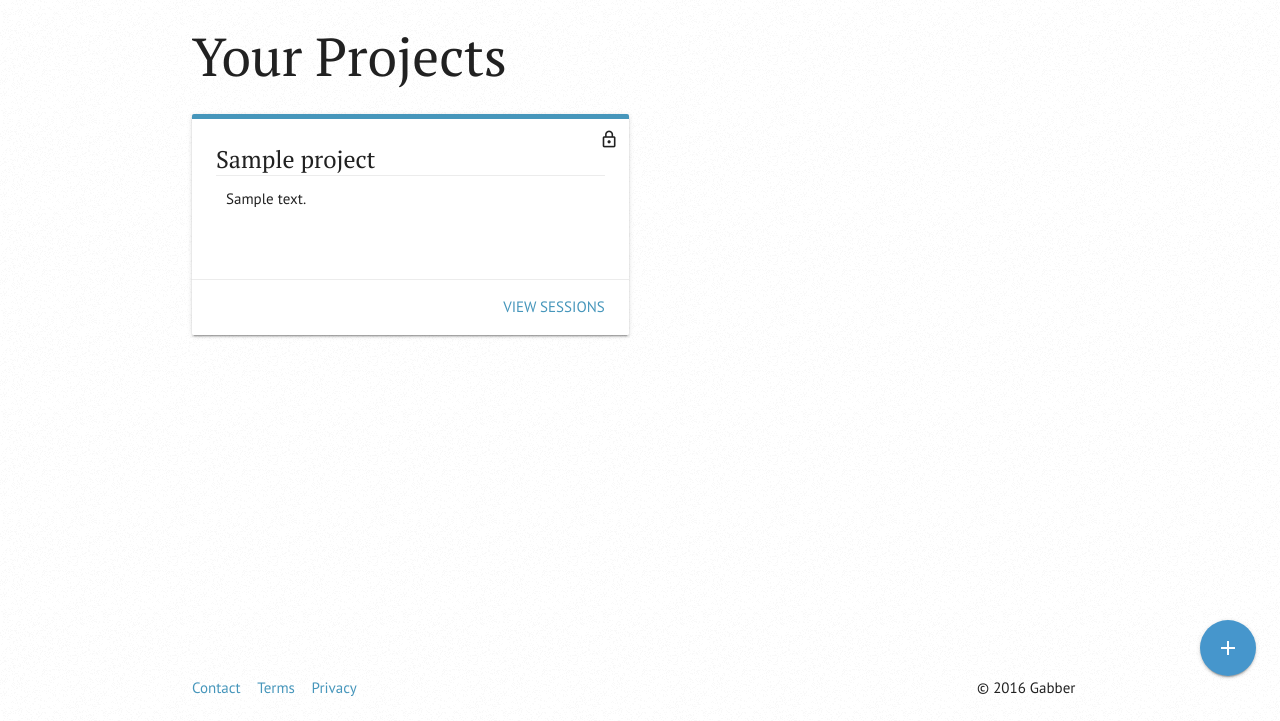
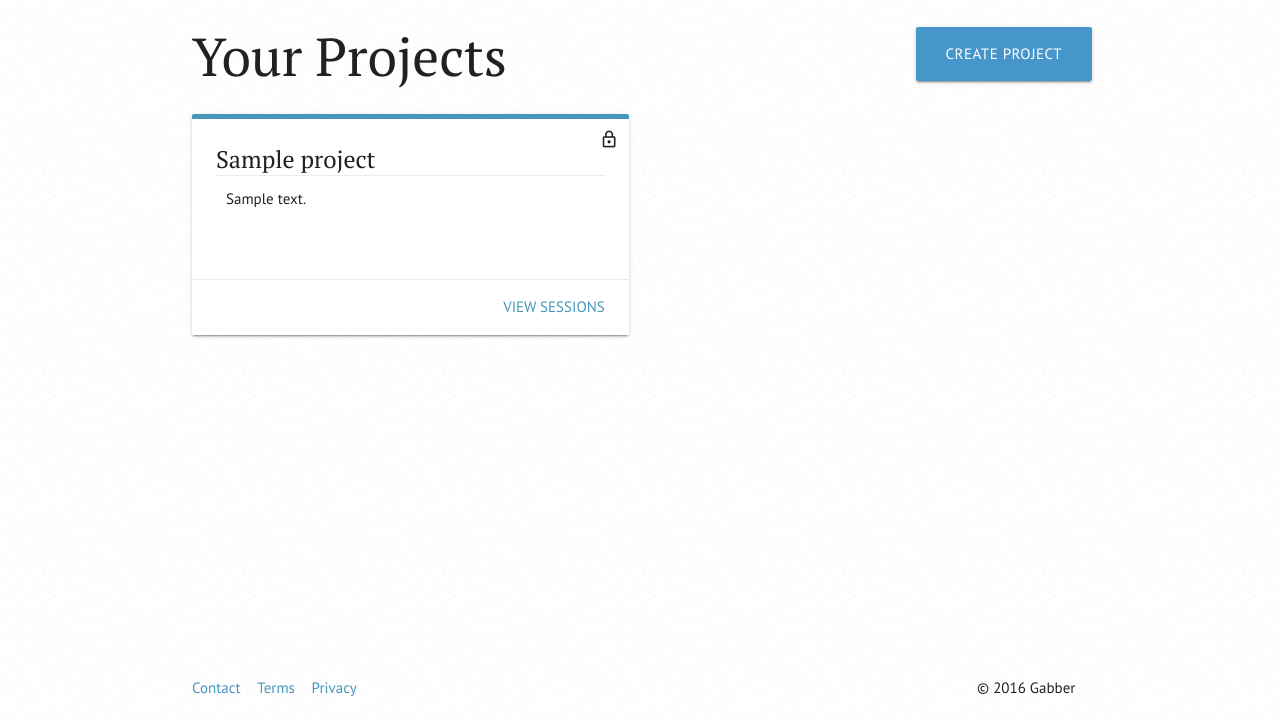
Before and after one commit to jawrainey/GabberAPI, a Flask app: page /projects/ in a window 1280 px wide. Shown: the part 79-800 px from the top of the page. Run offline with Flask 3, Linux system fonts and the light colour scheme; a user stored in the database is signed in; tables that the repository leaves empty hold one stand-in row (values such as "Sample post"); parts of the project's set-up code (start-up, migrations or seed data) failed here and were passed over; some libraries are stand-ins or nearby versions.

Commit message:
Moved create button to top alongside title
- Removed icon and made it more obvious that it is possible to create a
project

```diff
--- a/frontend/templates/views/main/projects.html
+++ b/frontend/templates/views/main/projects.html
@@ -1,20 +1,32 @@
 {% extends "views/shared/layout.html" %}
 {% from "views/shared/macros.html" import render_projects %}
 {% block title %}Projects{% endblock %}
+{% block scripts %}
+  <style>
+    .projectTitle {
+      width: 80% !important;
+      display: inline-block;
+    }
+
+    .createProject {
+      margin: 1.78rem 0 1.424rem 0;
+      display: inline-block;
+    }
+  </style>
+{%- endblock %}
+
 {% block content %}
     {%- if user_projects %}
-        <h2 class="col s12 m12">Your Projects</h2>
+        <h2 class="col s12 m12 projectTitle">Your Projects</h2>
+        {% if current_user.is_authenticated %}
+          <a href="{{ url_for('project.create', _external=True) }}" class="btn-large createProject">Create Project</a>
+        {%- endif %}
     {{- render_projects(user_projects, current_user) -}}
     {% endif %}
     {%- if public_projects %}
         <h4 class="col s12 m12">Public projects</h4>
         {{- render_projects(public_projects, current_user) -}}
     {% endif %}
-        {% if current_user.is_authenticated %}
-        <div class="fixed-action-btn">
-          <a href="{{ url_for('project.create', _external=True) }}" class="btn-floating btn-large"><i class="material-icons">add</i></a>
-        </div>
-        {%- endif %}
 {%- endblock %}
 {%- block fscripts %}
   <script src="https://code.jquery.com/jquery-2.1.1.min.js"></script>
```
